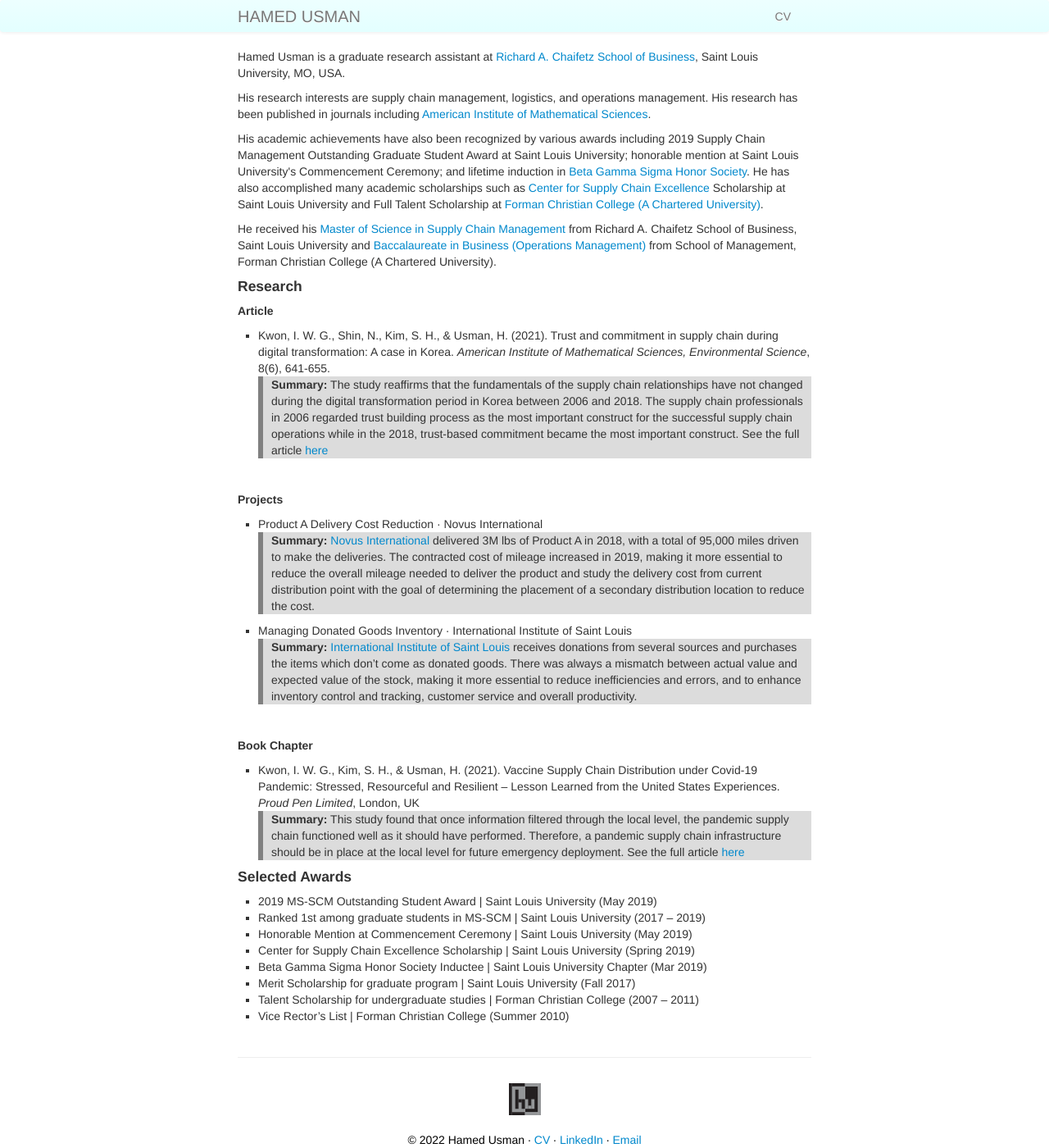
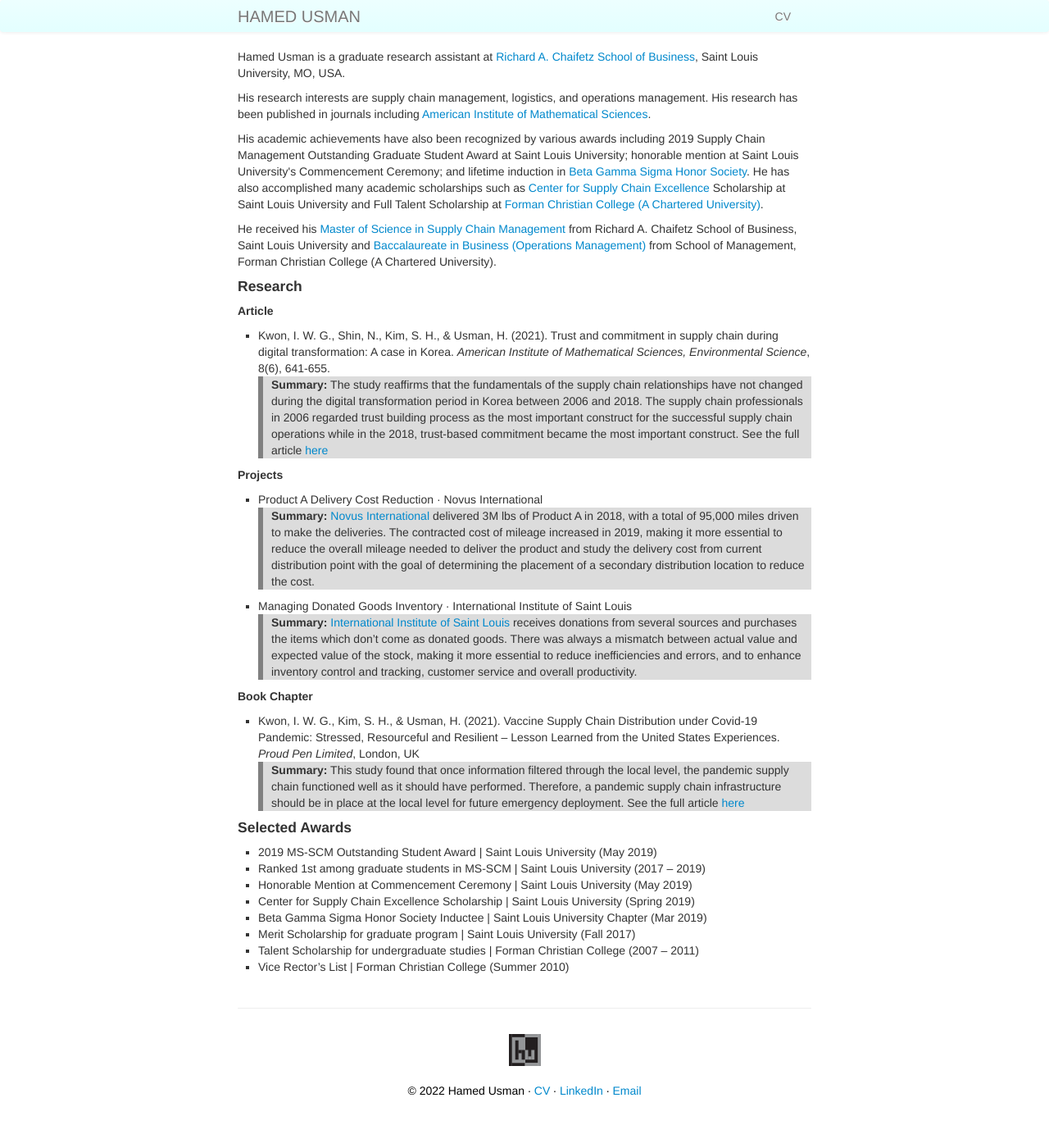
Before and after one commit to hamedusman/hamedusman.github.io, a Jekyll site: the page built from index.md, in a window 1280 px wide. Shown: the whole page at 82% size. Built offline with Jekyll 4.4.1, drawn with Linux system fonts in a browser that asks for light colours; after the commit the page ends 1340 px from its top, so only the background shows below that.

Commit message:
Update index.md

```diff
--- a/index.md
+++ b/index.md
@@ -16,8 +16,9 @@
 <li>Kwon, I. W. G., Shin, N., Kim, S. H., & Usman, H. (2021). Trust and commitment in supply chain during digital transformation: A case in Korea. <i>American Institute of Mathematical Sciences, Environmental Science</i>, 8(6), 641-655.</li>
 <div class="summary"><p><strong>Summary:</strong> The study reaffirms that the fundamentals of the supply chain relationships have not changed during the digital transformation period in Korea between 2006 and 2018. The supply chain professionals in 2006 regarded trust building process as the most important construct for the successful supply chain operations while in the 2018, trust-based commitment became the most important construct. See the full article <a href="https://doi.org/10.3934/environsci.2021040">here</a></p></div>
 </ul>
+<section>
 
-<br>
+<section>
 <h5>Projects</h5>
 <ul>
 <li>Product A Delivery Cost Reduction · Novus International</li>
@@ -26,8 +27,9 @@
 <li>Managing Donated Goods Inventory · International Institute of Saint Louis</li>
 <div class="summary"><p><strong>Summary:</strong> <a href="https://www.iistl.org">International Institute of Saint Louis</a> receives donations from several sources and purchases the items which don’t come as donated goods. There was always a mismatch between actual value and expected value of the stock, making it more essential to reduce inefficiencies and errors, and to enhance inventory control and tracking, customer service and overall productivity.</p></div>
 </ul>
+</section>
 
-<br>
+<section>
 <h5>Book Chapter</h5>
 <ul>
 <li>Kwon, I. W. G., Kim, S. H., & Usman, H. (2021). Vaccine Supply Chain Distribution under Covid-19 Pandemic: Stressed, Resourceful and Resilient – Lesson Learned from the United States Experiences. <i>Proud Pen Limited</i>, London, UK</li>
```
